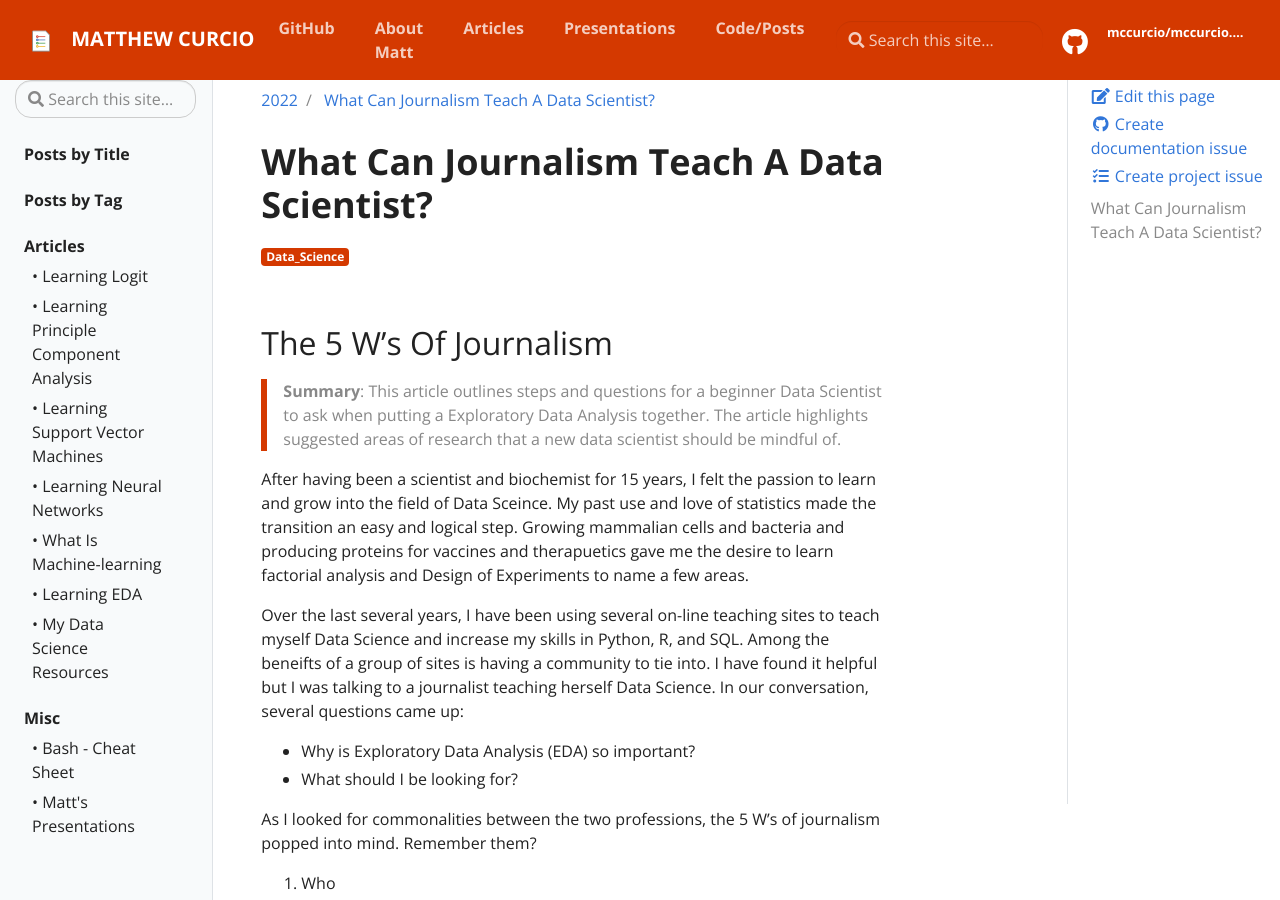
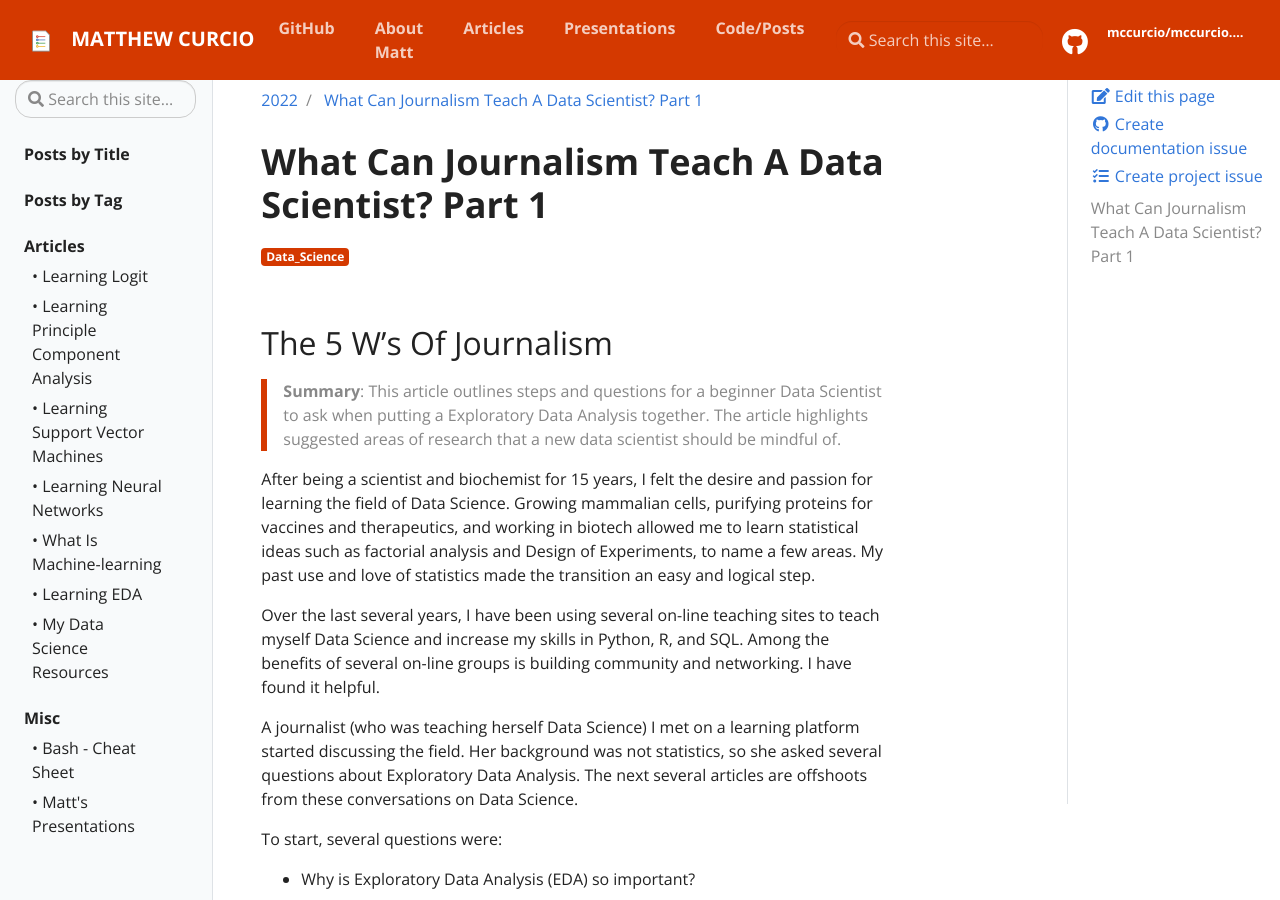
Before and after one commit to mccurcio/mccurcio.github.io, a Jekyll site: the page built from _posts/data_science/2022-07-06-journalism-ds.md, in a window 1280 px wide and 900 px high. Built offline with Jekyll 4.4.1, drawn with Linux system fonts in a browser that asks for light colours; our own code applies the rules of GitHub Pages for plain Markdown files.

Commit message:
typos journalism-ds

```diff
--- a/_posts/data_science/2022-07-06-journalism-ds.md
+++ b/_posts/data_science/2022-07-06-journalism-ds.md
@@ -1,5 +1,5 @@
 ---
-title: "What Can Journalism Teach A Data Scientist?"
+title: "What Can Journalism Teach A Data Scientist? Part 1"
 tags: Data_Science
 ---
 
@@ -7,9 +7,13 @@ tags: Data_Science
 
 >**Summary**: This article outlines steps and questions for a beginner Data Scientist to ask when putting a Exploratory Data Analysis together. The article highlights suggested areas of research that a new data scientist should be mindful of.
 
-After having been a scientist and biochemist for 15 years, I felt the passion to learn and grow into the field of Data Sceince. My past use and love of statistics made the transition an easy and logical step. Growing mammalian cells and bacteria and producing proteins for vaccines and therapuetics gave me the desire to learn factorial analysis and Design of Experiments to name a few areas.
+After being a scientist and biochemist for 15 years, I felt the desire and passion for learning the field of Data Science. Growing mammalian cells, purifying proteins for vaccines and therapeutics, and working in biotech allowed me to learn statistical ideas such as factorial analysis and Design of Experiments, to name a few areas. My past use and love of statistics made the transition an easy and logical step.
 
-Over the last several years, I have been using several on-line teaching sites to teach myself Data Science and increase my skills in Python, R, and SQL. Among the beneifts of a group of sites is having a community to tie into. I have found it helpful but I was talking to a journalist teaching herself Data Science. In our conversation, several questions came up:
+Over the last several years, I have been using several on-line teaching sites to teach myself Data Science and increase my skills in Python, R, and SQL. Among the benefits of several on-line groups is building community and networking. I have found it helpful.
+
+A journalist (who was teaching herself Data Science) I met on a learning platform started discussing the field. Her background was not statistics, so she asked several questions about Exploratory Data Analysis. The next several articles are offshoots from these conversations on Data Science.
+
+To start, several questions were:
 
 - Why is Exploratory Data Analysis (EDA) so important?
 - What should I be looking for?
```
